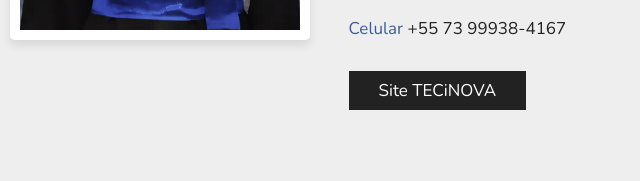
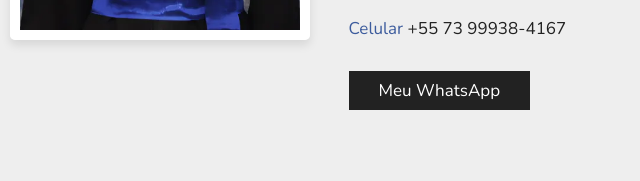
Before and after one commit to tecnologia733/lp, a website: page index.html in a window 1280 px wide. Shown: the part 1359-1540 px from the top of the page, 124-764 px from the left. Drawn offline with nearby package versions, Linux system fonts and the light colour scheme.

Commit message:
Update index.html

```diff
--- a/index.html
+++ b/index.html
@@ -76,7 +76,7 @@
                     <p> <span> email : </span> ola@robertoalves.top </p>
                 </div>
             </div>
-            <a href="https://lp.tecinova.top/" class="btn">Site TECiNOVA</a>
+            <a href="https://api.whatsapp.com/send?phone=5573999384167" class="btn">Meu WhatsApp</a>
         </div>
 
     </div>
```
